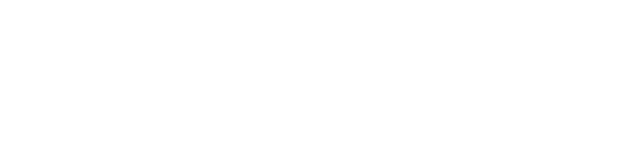
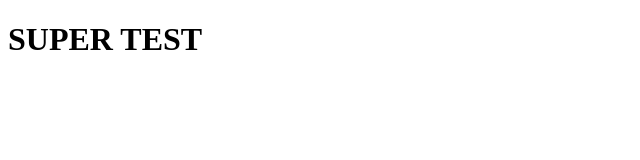
Before and after one commit to Dmitry2112/git-cours, a plain HTML site: page dima.html in a window 1280 px wide. Shown: the whole page, without its empty margins (0-640 px from the left). Drawn offline with Linux system fonts and the light colour scheme.

Commit message:
added supertext

```diff
--- a/dima.html
+++ b/dima.html
@@ -7,6 +7,6 @@
     <title>Document</title>
 </head>
 <body>
-
+    <h1>SUPER TEST</h1>
 </body>
 </html>
```
